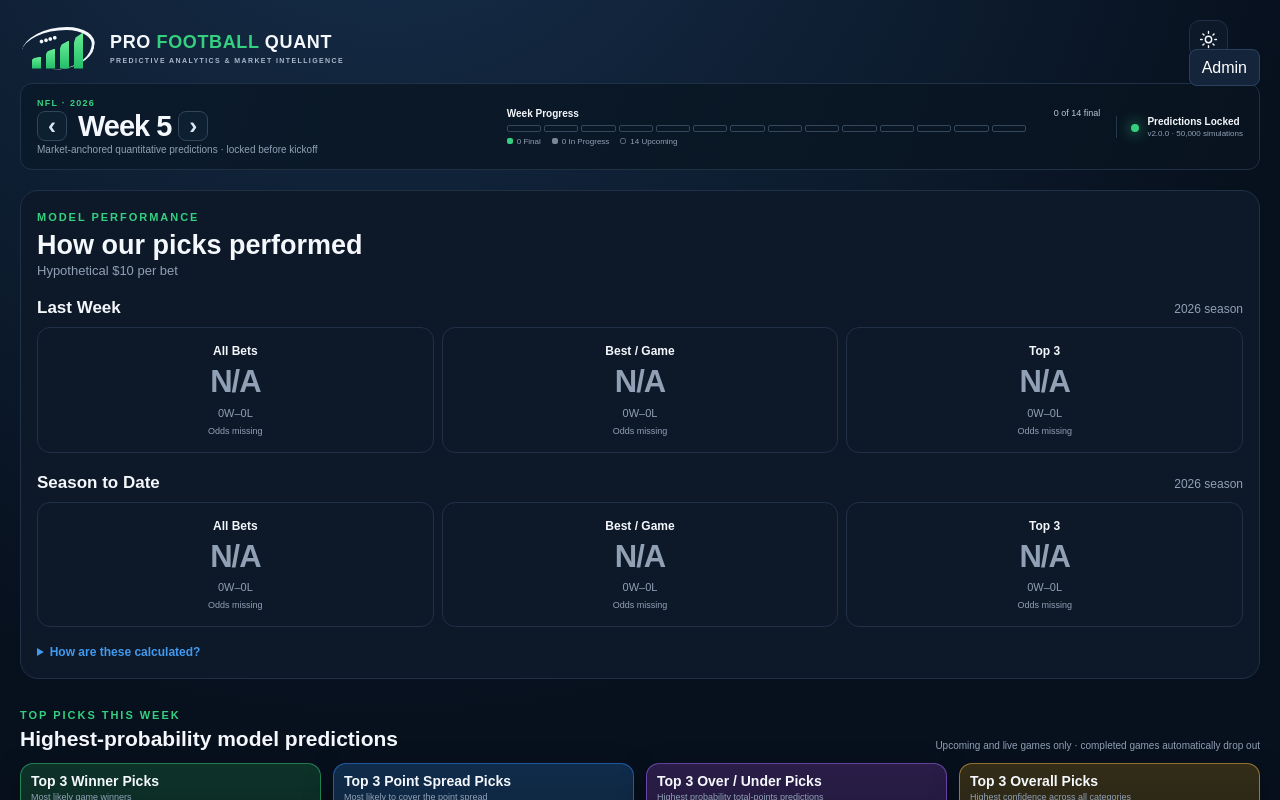
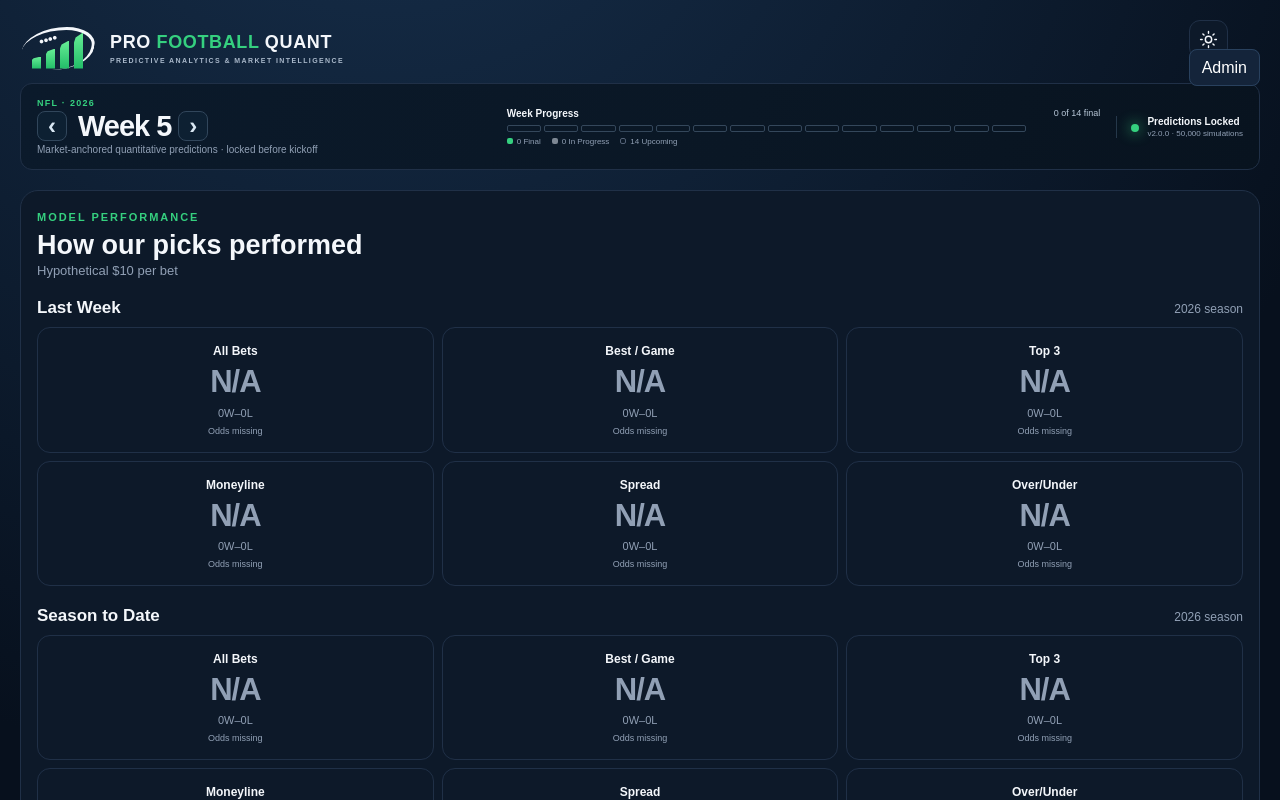
Before and after one commit to ggagov-lgtm/nflvercel, a Next.js app: page / in a window 1280 px wide. Shown: the top 800 px of the page. Built offline with nearby package versions, Linux system fonts and the light colour scheme; no server answers.

Commit message:
Show six compact performance tiles per period including each betting market

```diff
--- a/app/PerformanceSummary.tsx
+++ b/app/PerformanceSummary.tsx
@@ -1,12 +1,15 @@
 "use client";
 type Pick={game:string;selection:string;type:string;confidence:number;odds:number|null;result:"WIN"|"LOSS"|"PUSH"|"PENDING";eventId:string};
 type Stats={wins:number;losses:number;pushes:number;profit:number|null;missingOdds:number;settled:number;picks:Pick[]};
-type Week={week:number;all:Stats;best:Stats;top3:Stats};
-type Key="all"|"best"|"top3";
-const labels:{key:Key;title:string;subtitle:string}[]=[
- {key:"all",title:"Every Prediction",subtitle:"Moneyline, spread and total for each game"},
- {key:"best",title:"Best Bet Per Game",subtitle:"One highest-confidence pick for each game"},
- {key:"top3",title:"Top 3 Picks",subtitle:"Three highest-confidence picks each week"}
+type Week={week:number;all:Stats;best:Stats;top3:Stats;moneyline:Stats;spread:Stats;total:Stats};
+type Key="all"|"best"|"top3"|"moneyline"|"spread"|"total";
+const labels:{key:Key;title:string}[]=[
+ {key:"all",title:"All Bets"},
+ {key:"best",title:"Best / Game"},
+ {key:"top3",title:"Top 3"},
+ {key:"moneyline",title:"Moneyline"},
+ {key:"spread",title:"Spread"},
+ {key:"total",title:"Over/Under"}
 ];
 const money=(n:number|null)=>n===null?"Odds unavailable":(n<0?"−":"+")+"$"+Math.abs(n).toFixed(2);
 function merge(rows:Stats[]):Stats {
@@ -27,7 +30,7 @@ export default function PerformanceSummary({weeks,currentWeek,season}:{weeks:Wee
     <div className="bettorCompactHeading"><h3>{panel.title}</h3><span>{panel.week?"Week "+panel.week:season+" season"}</span></div>
     <div className="bettorCompactGrid">{labels.map(({key,title})=>{
       const s=panel.stats?panel.stats[key]:summaries[key];
-      const label=key==="all"?"All Bets":key==="best"?"Best / Game":"Top 3";
+      const label=title;
       return <div className="bettorCompactCell" key={key}>
         <span className="bettorCompactLabel">{label}</span>
         <strong className={s.profit===null?"bettorUnknown":s.profit>=0?"bettorPositive":"bettorNegative"}>{s.profit===null?"N/A":money(s.profit)}</strong>
@@ -37,6 +40,6 @@ export default function PerformanceSummary({weeks,currentWeek,season}:{weeks:Wee
       </div>;
     })}</div>
   </div>)}
-  <details className="bettorCompactFoot"><summary>How are these calculated?</summary><p>All 3 Bets means one moneyline, one spread and one over/under selection per game. Best / Game means the highest-confidence selection in each game. Top 3 means the three highest-confidence selections in each week. Results assume $10 on each selection, using archived sportsbook odds and final scores. A dash means some required original odds are missing, so we cannot calculate an accurate dollar return. These are hypothetical results, not actual winnings. Only weeks with archived individual predictions are included.</p></details>
+  <details className="bettorCompactFoot"><summary>How are these calculated?</summary><p>All Bets means one moneyline, one spread and one over/under selection per game. Best / Game means the highest-confidence selection in each game. Top 3 means the three highest-confidence selections in each week. Moneyline, Spread and Over/Under each show the strongest selection in that market per game. Results assume $10 on each selection, using archived sportsbook odds and final scores. A dash means some required original odds are missing, so we cannot calculate an accurate dollar return. These are hypothetical results, not actual winnings. Only weeks with archived individual predictions are included.</p></details>
  </section>;
 }
```
